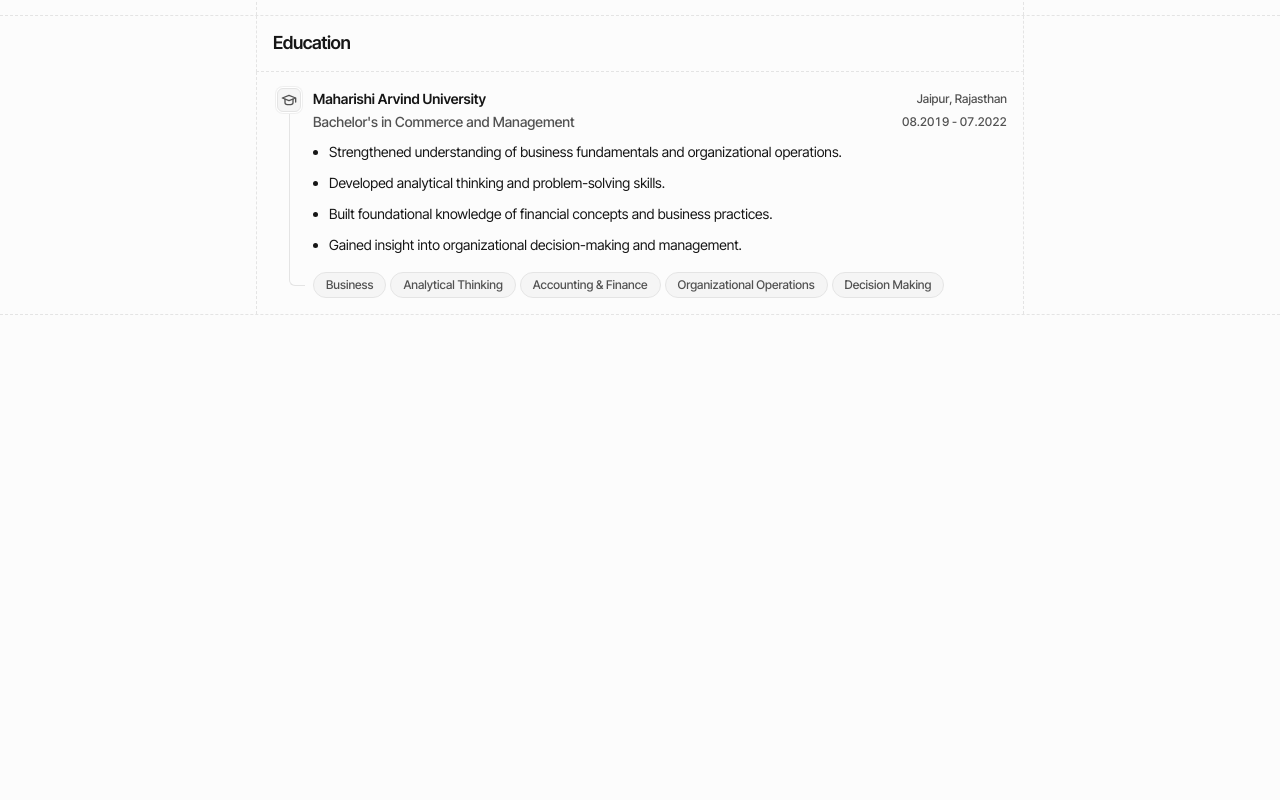
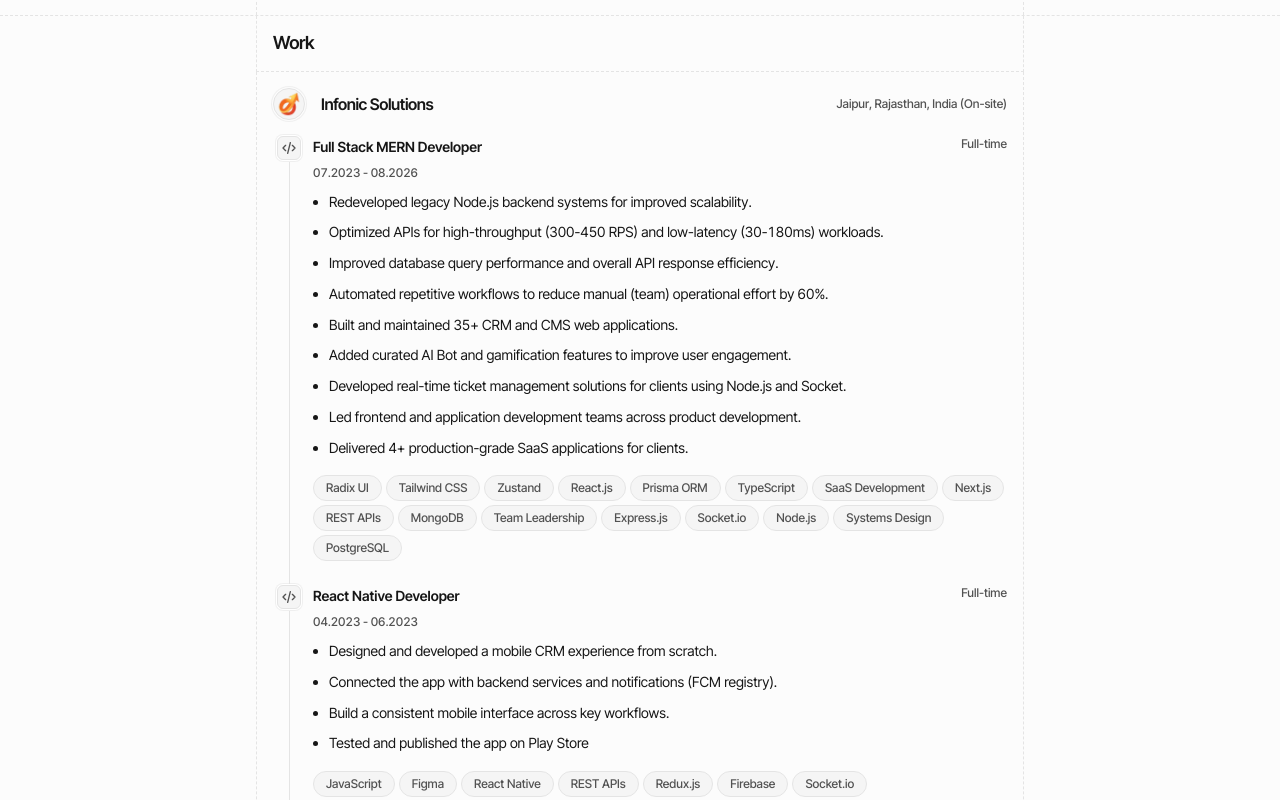
Before and after one commit to cwnik/nikhilkumarsingh.dev, a Next.js app: page / in a window 1280 px wide. Shown: the part 720-1520 px from the top of the page. Before the commit the page ends 1035 px from the top, so only its background shows below. Built offline with nearby package versions, Linux system fonts and the light colour scheme.

Commit message:
feat: add work experience section

```diff
--- a/app/page.tsx
+++ b/app/page.tsx
@@ -3,6 +3,7 @@
 import { AuthorOverview } from "@/features/author/overview";
 import { ProfessionalSummary } from "@/features/author/professional-summary";
 import { Skills } from "@/features/author/skills";
+import { Work } from "@/features/author/work";
 
 export default function LandingPage() {
     return (
@@ -11,6 +12,7 @@
             <AuthorOverview />
             <Skills />
             <ProfessionalSummary />
+            <Work />
             <Eduction />
         </main>
     );
--- a/assets/index.ts
+++ b/assets/index.ts
@@ -28,6 +28,7 @@
 import Vercel from "./vercel.webp";
 import VSCode from "./vs-code.webp";
 import Zustand from "./zustand.webp";
+import InfonicSolutions from "./infonic-solutions.webp";
 
 export {
     ProfilePicture,
@@ -59,5 +60,6 @@
     TypeScript,
     Vercel,
     VSCode,
-    Zustand
+    Zustand,
+    InfonicSolutions
 };
--- a/components/ui/typography.tsx
+++ b/components/ui/typography.tsx
@@ -21,6 +21,16 @@
     );
 }
 
+function SubTitle({ className, ...props }: ComponentProps<"h2">) {
+    return (
+        <h3
+            data-slot="heading"
+            className={cn("scroll-m-20 text-base/tight font-semibold tracking-tight", className)}
+            {...props}
+        />
+    );
+}
+
 function Lead({ className, ...props }: ComponentProps<"p">) {
     return <p data-slot="lead" className={cn("text-muted-foreground text-base/relaxed", className)} {...props} />;
 }
@@ -33,4 +43,4 @@
     return <small data-slot="small" className={cn("text-xs/snug font-medium", className)} {...props} />;
 }
 
-export { Heading, Title, Paragraph, Lead, Small };
+export { Heading, Title, SubTitle, Paragraph, Lead, Small };
--- a/features/author/constants/education.ts
+++ b/features/author/constants/education.ts
@@ -11,13 +11,7 @@
             "Built foundational knowledge of financial concepts and business practices.",
             "Gained insight into organizational decision-making and management."
         ],
-        badges: [
-            "Business",
-            "Analytical Thinking",
-            "Accounting & Finance",
-            "Organizational Operations",
-            "Decision Making"
-        ]
+        badges: ["Business", "Analytical Thinking", "Accounting & Finance", "Decision Making"]
     }
 ] as const;
 
--- /dev/null
+++ b/features/author/constants/work.ts
@@ -0,0 +1,94 @@
+import { InfonicSolutions } from "@/assets";
+
+export const WORK = [
+    {
+        company: {
+            name: "Infonic Solutions",
+            logo: InfonicSolutions,
+            location: "Jaipur, Rajasthan, India",
+            type: "On-site",
+            jobs: [
+                {
+                    type: "Full-time",
+                    designation: "Full Stack MERN Developer",
+                    duration: "07.2023 - 08.2026",
+                    responsibilities: [
+                        "Redeveloped legacy Node.js backend systems for improved scalability.",
+                        "Optimized APIs for high-throughput (300-450 RPS) and low-latency (30-180ms) workloads.",
+                        "Improved database query performance and overall API response efficiency.",
+                        "Automated repetitive workflows to reduce manual (team) operational effort by 60%.",
+                        "Built and maintained 35+ CRM and CMS web applications.",
+                        "Added curated AI Bot and gamification features to improve user engagement.",
+                        "Developed real-time ticket management solutions for clients using Node.js and Socket.",
+                        "Led frontend and application development teams across product development.",
+                        "Delivered 4+ production-grade SaaS applications for clients."
+                    ],
+                    skills: [
+                        "Radix UI",
+                        "Tailwind CSS",
+                        "Zustand",
+                        "React.js",
+                        "Prisma ORM",
+                        "TypeScript",
+                        "SaaS Development",
+                        "Next.js",
+                        "REST APIs",
+                        "MongoDB",
+                        "Team Leadership",
+                        "Express.js",
+                        "Socket.io",
+                        "Node.js",
+                        "Systems Design",
+                        "PostgreSQL"
+                    ]
+                },
+                {
+                    type: "Full-time",
+                    designation: "React Native Developer",
+                    duration: "04.2023 - 06.2023",
+                    responsibilities: [
+                        "Designed and developed a mobile CRM experience from scratch.",
+                        "Connected the app with backend services and notifications (FCM registry).",
+                        "Build a consistent mobile interface across key workflows.",
+                        "Tested and published the app on Play Store"
+                    ],
+                    skills: ["JavaScript", "Figma", "React Native", "REST APIs", "Redux.js", "Firebase", "Socket.io"]
+                },
+                {
+                    type: "Full-time",
+                    designation: "Frontend Developer",
+                    duration: " 10.2022 - 03.2023",
+                    responsibilities: [
+                        "Integrated REST APIs into a customer relationship platform.",
+                        "Modernized legacy frontend architecture and development practices.",
+                        "Improved application performance through structural and dependency upgrades.",
+                        "Built an SEO-focused website for a student portal."
+                    ],
+                    skills: [
+                        "Tailwind CSS",
+                        "JavaScript",
+                        "React.js",
+                        "Responsive Web Design",
+                        "TypeScript",
+                        "Next.js",
+                        "REST APIs",
+                        "Redux.js"
+                    ]
+                },
+                {
+                    type: "Internship",
+                    designation: "UI/UX Designer",
+                    duration: "08.2022 - 09.2022",
+                    responsibilities: [
+                        "Designed a clean and intuitive assignment management system with Figma.",
+                        "Turned Figma designs into a pixel-perfect working MVP.",
+                        "Built reusable components for consistent product experiences."
+                    ],
+                    skills: ["Tailwind CSS", "JavaScript", "React.js", "Responsive Web Design", "Figma", "REST APIs"]
+                }
+            ]
+        }
+    }
+] as const;
+
+export type Work = (typeof WORK)[number]["company"]["jobs"][number];
--- /dev/null
+++ b/features/author/work-card.tsx
@@ -0,0 +1,46 @@
+import { cn } from "cn";
+import { IconBulb, IconCode } from "@tabler/icons-react";
+
+import { IconBadge } from "@/components/ui/icon-badge";
+import { Paragraph, Small } from "@/components/ui/typography";
+import { Badge } from "@/components/ui/badge";
+
+import type { Work } from "./constants/work";
+
+export function WorkCard({ work, isLast }: { work: Work; isLast?: boolean }) {
+    const Icon = work.type === "Internship" ? IconBulb : IconCode;
+
+    return (
+        <div className="flex gap-2">
+            <div className={cn("flex shrink-0 flex-col items-center gap-0.5", isLast && "pb-3")}>
+                <IconBadge>
+                    <Icon />
+                </IconBadge>
+                <div className={cn("ms-4 w-4 grow border-s", isLast && "rounded-bl-md border-b")} />
+            </div>
+            <div className={cn("grow pb-6", isLast && "pb-0")}>
+                <div className="flex items-start">
+                    <div className="grow">
+                        <Paragraph className="font-semibold">{work.designation}</Paragraph>
+                        <Small className="text-muted-foreground">{work.duration}</Small>
+                    </div>
+                    <Small className="text-muted-foreground ms-auto">{work.type}</Small>
+                </div>
+                <ul className="ms-4 mt-2 list-disc space-y-2">
+                    {work.responsibilities.map((item, index) => (
+                        <li key={index} className="text-sm/relaxed text-pretty">
+                            {item}
+                        </li>
+                    ))}
+                </ul>
+                <div className="mt-4 flex flex-wrap gap-1">
+                    {work.skills.map((item, index) => (
+                        <Badge key={index} variant="outline" className="text-muted-foreground bg-muted">
+                            {item}
+                        </Badge>
+                    ))}
+                </div>
+            </div>
+        </div>
+    );
+}
--- /dev/null
+++ b/features/author/work.tsx
@@ -0,0 +1,43 @@
+import Image from "next/image";
+
+import { Container } from "@/components/ui/container";
+import { Small, SubTitle, Title } from "@/components/ui/typography";
+
+import { WORK } from "./constants/work";
+import { WorkCard } from "./work-card";
+
+export function Work() {
+    return (
+        <section className="border-b border-dashed">
+            <Container className="border-b">
+                <Title>Work</Title>
+            </Container>
+            <Container>
+                {WORK.map((item, index) => (
+                    <div key={index} className="space-y-4">
+                        <div className="flex items-center gap-4">
+                            <Image
+                                src={item.company.logo}
+                                alt={item.company.name}
+                                width={64}
+                                height={64}
+                                className="ring-offset-background bg-muted ring-border/50 size-8 rounded-full border object-contain ring-1 ring-offset-1"
+                            />
+                            <div className="flex max-sm:flex-col sm:grow sm:items-center">
+                                <SubTitle>{item.company.name}</SubTitle>
+                                <Small className="text-muted-foreground shrink-0 sm:ms-auto">
+                                    {item.company.location} ({item.company.type})
+                                </Small>
+                            </div>
+                        </div>
+                        <div className="flex flex-col">
+                            {item.company.jobs.map((child, idx) => (
+                                <WorkCard key={idx} work={child} isLast={idx === item.company.jobs.length - 1} />
+                            ))}
+                        </div>
+                    </div>
+                ))}
+            </Container>
+        </section>
+    );
+}
```
Also changed, not shown: assets/infonic-solutions.webp (added).
